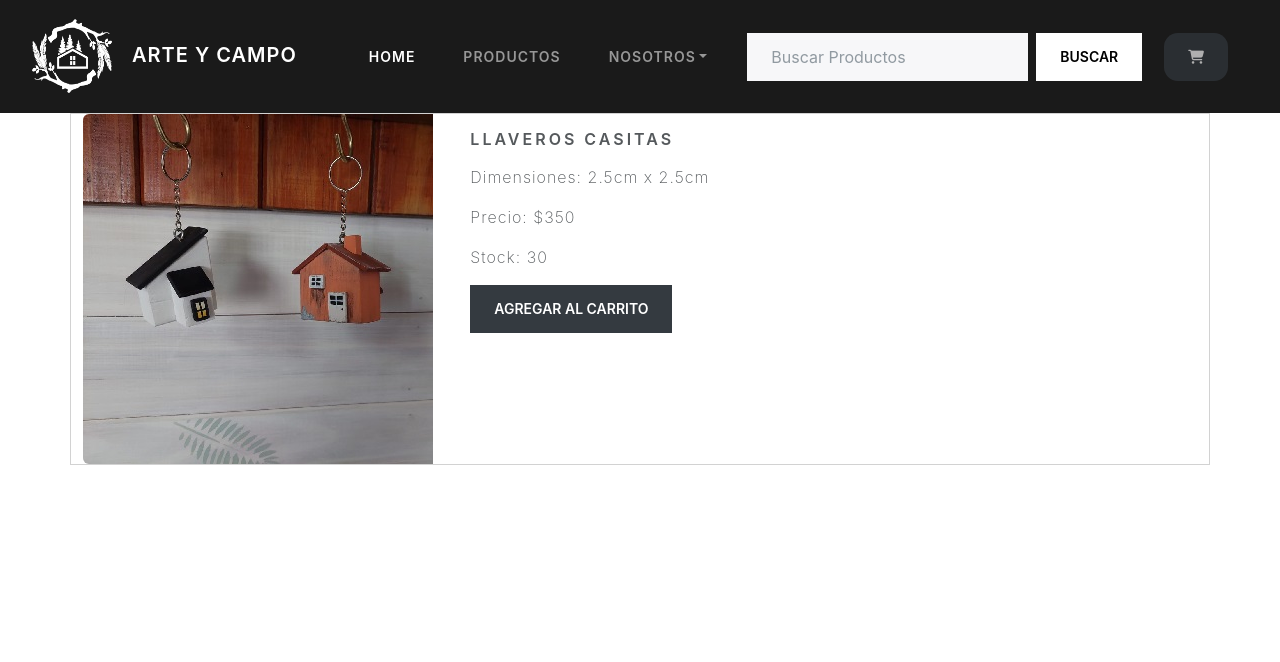
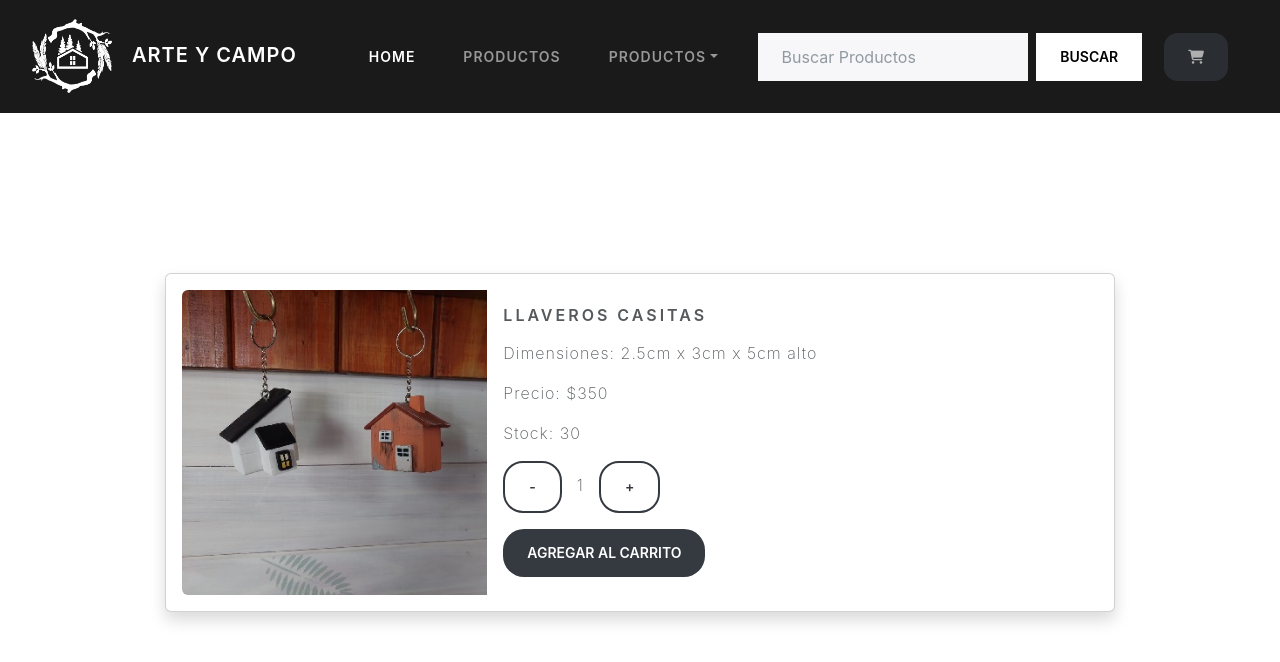
Before and after one commit to ulisesbaroni/Proyect-React, a React (Create React App) app: page /product/1 in a window 1280 px wide. Shown: the top 662 px of the page. Built offline with nearby package versions, Linux system fonts and the light colour scheme.

Commit message:
Enrutamiento de reacción con nombres en lugar de identificadores numéricos, mas agregado de estilos varios

```diff
--- a/public/index.html
+++ b/public/index.html
@@ -9,6 +9,7 @@
   <link rel="stylesheet" href="https://bootswatch.com/5/lux/bootstrap.min.css">
 </head>
 <body>
+
   <div id="root"></div>
 
   <script src="https://cdn.jsdelivr.net/npm/bootstrap@5.0.2/dist/js/bootstrap.bundle.min.js" integrity="sha384-MrcW6ZMFYlzcLA8Nl+NtUVF0sA7MsXsP1UyJoMp4YLEuNSfAP+JcXn/tWtIaxVXM" crossorigin="anonymous"></script>
--- a/public/json/productos.json
+++ b/public/json/productos.json
@@ -1,79 +1,79 @@
 [
     {
         "id": 1,
-        "idCategoria": 3,
+        "category": "varios",
         "nombre": "Llaveros Casitas",
-        "dimensiones": "2.5cm x 2.5cm",
+        "dimensiones": "2.5cm x 3cm x 5cm alto",
         "precio": 350,
         "stock": 30,
         "img": "Llaveros-casitas.jpeg"
     },
     {
         "id": 2,
-        "idCategoria": 3,
+        "category": "varios",
         "nombre": "Palilleros",
-        "dimensiones": "7cm x 10cm",
+        "dimensiones": "7cm x 10cm x 10cm alto",
         "precio": 450,
         "stock": 30,
         "img": "Palillero.jpeg"
     },
     {
         "id": 3,
-        "idCategoria": 1,
-        "nombre": "Porta sahumerios",
-        "dimensiones": "20cm x 5cm",
+        "category": "porta-sahumerios",
+        "nombre":"Porta sahumerios horizontal",
+        "dimensiones": "20cm x 5cm x 5cm alto",
         "precio": 550,
         "stock": 30,
         "img": "Porta-sahumerio-caja.jpeg"
     },
     {
         "id": 4,
-        "idCategoria": 1,
+        "category": "porta-sahumerios",
         "nombre": "Porta sahumerio Casita rústica",
-        "dimensiones": "15cm x 15cm",
+        "dimensiones": "15cm x 15cm x 12cm alto",
         "precio": 850,
         "stock": 30,
         "img": "Porta-sahumerio-casa1.jpeg"
     },
     {
         "id": 5,
-        "idCategoria": 1,
+        "category": "porta-sahumerios",
         "nombre": "Porta sahumerio Casita Moderna",
-        "dimensiones": "15cm x 15cm",
+        "dimensiones": "15cm x 15cm x 15cm alto",
         "precio": 850,
         "stock": 30,
         "img": "Porta-sahumerio-casa2.jpeg"
     },
     {
         "id": 6,
-        "idCategoria": 1,
+        "category": "porta-sahumerios",
         "nombre": "Porta sahumerio Casita de Campo",
-        "dimensiones": "15cm x 15cm",
+        "dimensiones": "15cm x 15cm x 10cm alto",
         "precio": 850,
         "stock": 30,
         "img": "Porta-sahumerio-casa3.jpeg"
     },
     {
         "id": 7,
-        "idCategoria": 1,
+        "category": "porta-sahumerios",
         "nombre": "Porta sahumerio Corralito",
-        "dimensiones": "15cm x 15cm",
+        "dimensiones": "15cm x 15cm x 10cm alto",
         "precio": 800,
         "stock": 30,
         "img": "Porta-sahumerio-corral.jpeg"
     },
     {
         "id": 8,
-        "idCategoria": 1,
+        "category": "porta-sahumerios",
         "nombre": "Porta sahumerio Tronco",
-        "dimensiones": "8cm x 20cm alto",
+        "dimensiones": "8cm x 8cm x 20cm alto",
         "precio": 850,
         "stock": 30,
         "img": "Porta-sahumerio-tronco.jpeg"
     },
     {
         "id": 9,
-        "idCategoria": 2,
+        "category": "veladores",
         "nombre": "Velador blanco",
         "dimensiones": "20cm x 20cm x 25cm alto",
         "precio": 3500,
@@ -82,7 +82,7 @@
     },
     {
         "id": 10,
-        "idCategoria": 2,
+        "category": "veladores",
         "nombre": "Velador blanco",
         "dimensiones": "25cm x 20cm x 25cm alto",
         "precio": 3500,
--- a/src/components/Item/Item.jsx
+++ b/src/components/Item/Item.jsx
@@ -3,7 +3,7 @@ import { Link } from "react-router-dom";
 const Item = ({prod}) => {
     return (
 
-        <div className="card cardProducto" key={prod.id}>
+        <div className="card cardProducto shadow p-3 mb-5 bg-body rounded" key={prod.id}>
                         <img src={`../img/${prod.img}`} className="card-img-top" alt="..." />
                         <div className="card-body">
                             <h5 className="card-title">{prod.nombre}</h5>
--- a/src/components/ItemCount/ItemCount.jsx
+++ b/src/components/ItemCount/ItemCount.jsx
@@ -1,24 +1,27 @@
 import {useState} from 'react';
 
-const Contador = () => {
-    const [contador, setContador] = useState(1)
+const Counter = () => {
+    const [counter, setCounter] = useState(1)
 
     const modifContador = (operacion) => {
         if(operacion === '+') {
-            if(contador < 10)
-            setContador(contador + 1)
+            if(counter < 10)
+            setCounter(counter + 1)
         }else {
-            if(contador > 1)
-            setContador(contador - 1)
+            if(counter > 1)
+            setCounter(counter - 1)
         }
     }
     return (
         <>
-         <button onClick={() => modifContador('+')} className='btn btn-dark'>+</button>
-         {contador}
-         <button onClick={() => modifContador('-')} className='btn btn-light'>-</button>
-        </>
+        <div className="counter">
+         <button onClick={() => modifContador('-')} className='btn btn-outline-dark less'>-</button>
+         {counter}
+         <button onClick={() => modifContador('+')} className='btn btn-outline-dark plus'>+</button>
+         </div>
+         </>
+
     );
 }
 
-export default Contador;
+export default Counter;
--- a/src/components/ItemDetail/ItemDetail.jsx
+++ b/src/components/ItemDetail/ItemDetail.jsx
@@ -1,9 +1,10 @@
 import React from 'react';
+import Counter from '../ItemCount/ItemCount';
 
 const ItemDetail = ({producto}) => {
 
     return (
-        <div className='row g-0'>
+        <div className='row g-0 card-detail'>
             <div className="col-md-4">
                 <img src={`../img/${producto.img}`} className="img-fluid rounded-start" />
             </div>
@@ -13,7 +14,8 @@ const ItemDetail = ({producto}) => {
                     <p className='card-text'>Dimensiones: {producto.dimensiones}</p>
                     <p className='card-text'>Precio: ${producto.precio}</p>
                     <p className='card-text'>Stock: {producto.stock}</p>
-                    <button className="btn btn-dark">Agregar al carrito</button>
+                    <Counter/>
+                    <button className="btn btn-dark btn-agregarCarrito">Agregar al carrito</button>
                 </div>
             </div>
         </div>
--- /dev/null
+++ b/src/components/ItemDetailContainer/ItemDetailContainer.css
@@ -0,0 +1,28 @@
+.detalleProducto{
+    max-width: 950px;
+    margin-top: 10em;
+}
+
+/* Contador */
+.counter {
+    margin-top: 1em;
+    margin-bottom: 1em;
+}
+
+.counter .less{
+    border-radius: 20px;
+    margin-right: 15px;
+
+}
+
+.counter .plus{
+    border-radius: 20px;
+    margin-left: 15px;
+}
+/* Fin contador */
+
+/* Botón agregar al carrito */
+.btn-agregarCarrito{
+    border-radius: 1.5em;
+}
+/* Fin botón agregar al carrito */
--- a/src/components/ItemDetailContainer/ItemDetailContainer.jsx
+++ b/src/components/ItemDetailContainer/ItemDetailContainer.jsx
@@ -1,3 +1,4 @@
+import "./ItemDetailContainer.css";
 import {useState, useEffect} from 'react';
 import {useParams} from 'react-router-dom';
 import ItemDetail from '../ItemDetail/ItemDetail';
@@ -16,7 +17,7 @@ const ItemDetailContainer = () => {
 
     return (
         <div>
-            <div className="card mb-3 container detalleProducto">
+            <div className="card mb-3 container shadow p-3 mb-5 bg-body rounded detalleProducto">
                 <ItemDetail producto={producto}/>
             </div>
         </div>
--- a/src/components/ItemListContainer/ItemListContainer.jsx
+++ b/src/components/ItemListContainer/ItemListContainer.jsx
@@ -12,7 +12,7 @@ const ItemListContainer = () => {
     useEffect(() => {
         if(category) {
             consultarBDD('../json/productos.json').then(products => {
-                const productsList= products.filter(prod => prod.idCategoria === parseInt(category))
+                const productsList= products.filter(prod => prod.category === category)
                 console.log(productsList)
                 const cardProductos = ItemList({productsList})
                 setProductos(cardProductos)
--- a/src/components/Navbar/Dropdown/Dropdown.jsx
+++ b/src/components/Navbar/Dropdown/Dropdown.jsx
@@ -1,39 +1,27 @@
-
+import { Link } from "react-router-dom";
 
 const Dropdown = () => {
     return (
 
             <li className="nav-item dropdown">
-              <a
+              <Link
                 className="nav-link dropdown-toggle"
-                href="#"
                 id="navbarDropdown"
                 role="button"
                 data-bs-toggle="dropdown"
                 aria-expanded="false"
               >
-                Nosotros
-              </a>
+                Productos
+              </Link>
               <ul className="dropdown-menu" aria-labelledby="navbarDropdown">
-              <li>
-                  <a className="dropdown-item" href="#">
-                    Nuestra Historia
-                  </a>
+                <li>
+                  <Link className="dropdown-item" to='/category/porta-sahumerios'>Porta sahumerios</Link>
                 </li>
                 <li>
-                  <a className="dropdown-item" href="#">
-                    Contactos
-                  </a>
+                  <Link className="dropdown-item" to='/category/veladores'>Veladores</Link>
                 </li>
                 <li>
-                  <a className="dropdown-item" href="#">
-                    Redes
-                  </a>
-                </li>
-                <li>
-                  <a className="dropdown-item" href="#">
-                    Ubicación
-                  </a>
+                  <Link className="dropdown-item" to='/category/varios'>Varios</Link>
                 </li>
               </ul>
             </li>
```
Also changed, not shown: src/index.js (line endings or trailing spaces).
